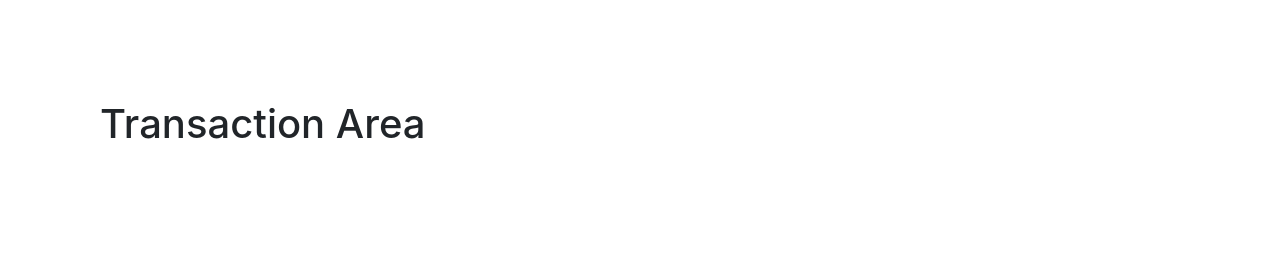
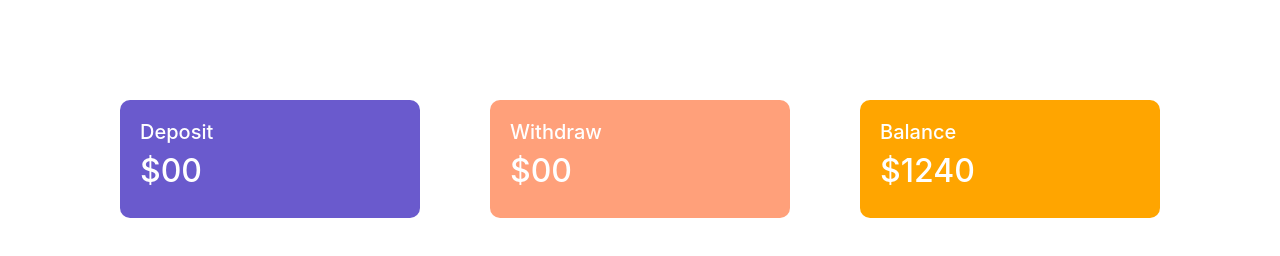
Before and after one commit to bishnunathbd/pioneer-bank, a plain HTML site: page index.html in a window 1280 px wide. Both pictures are taken after typing "Sample", "Sample123" into the empty fields and a click on the button "Submit". Drawn offline with nearby package versions, Linux system fonts and the light colour scheme.

Commit message:
added deposit, withdraw, balance area

```diff
--- a/index.html
+++ b/index.html
@@ -22,7 +22,26 @@
         </div>
     </div>
     <div id="transaction-area">
-        <h1>Transaction Area</h1>
+        <div class="row">
+            <div class="col-md-4">
+                <div class="deposit status">
+                    <h5>Deposit</h5>
+                    <h2>$00</h2>
+                </div>
+            </div>
+            <div class="col-md-4">
+                <div class="withdraw status">
+                    <h5>Withdraw</h5>
+                    <h2>$00</h2>
+                </div>
+            </div>
+            <div class="col-md-4">
+                <div class="balance status">
+                    <h5>Balance</h5>
+                    <h2>$1240</h2>
+                </div>
+            </div>
+        </div>
     </div>
 
     <script>
--- a/style.css
+++ b/style.css
@@ -10,3 +10,18 @@ body {
 #transaction-area {
     display: none;
 }
+.status {
+    margin: 0 20px;
+    padding: 20px;
+    color: white;
+    border-radius: 10px;
+}
+.deposit {
+    background-color: slateblue;
+}
+.withdraw {
+    background-color: lightsalmon;
+}
+.balance {
+    background-color: orange;
+}
```
